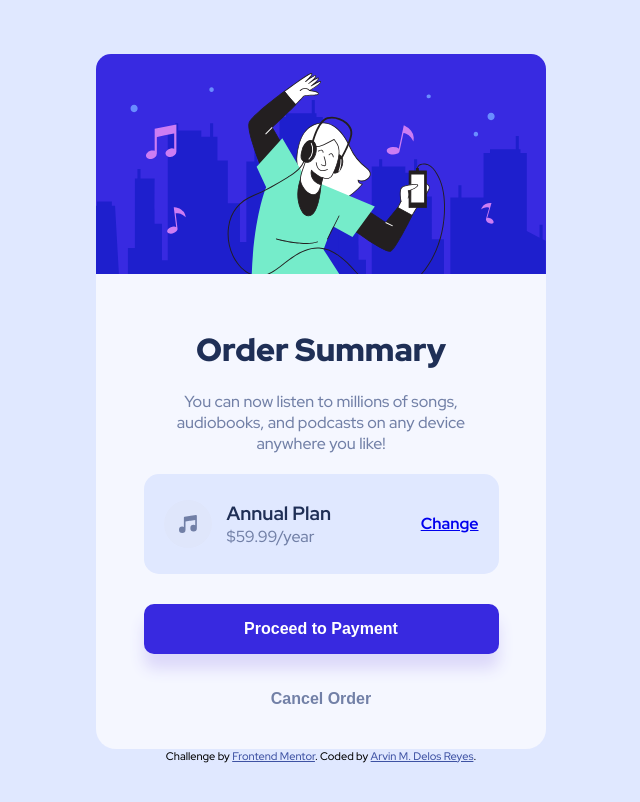
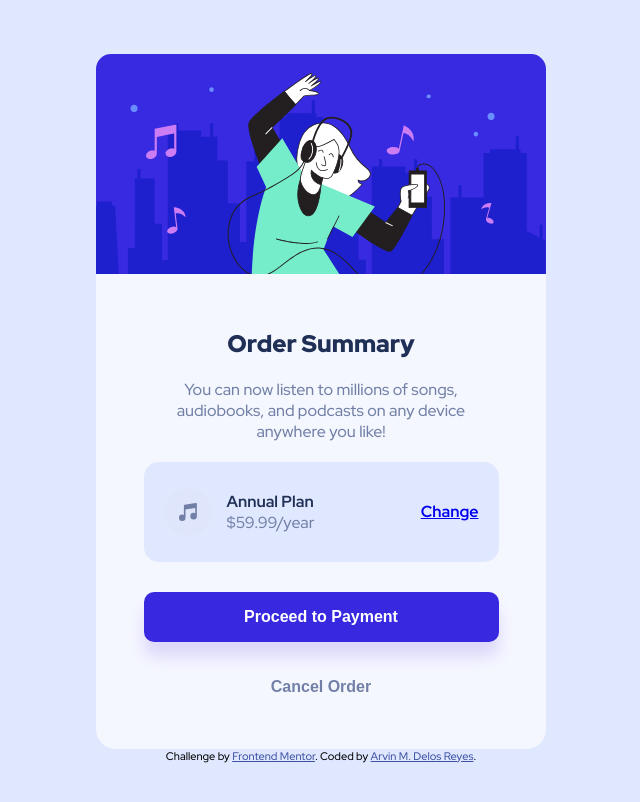
Before and after one commit to arvndlr/order-summary, a plain HTML site: page index.html in a window 1280 px wide. Shown: the whole page, without its empty margins (319-959 px from the left). Drawn offline with Linux system fonts and the light colour scheme.

Commit message:
update headings

```diff
--- a/css/styles.css
+++ b/css/styles.css
@@ -46,7 +46,7 @@ p {
   flex-direction: column;
 }
 .card-container h1 {
-  font-size: 2em;
+  font-size: 1.5em;
   margin: 0;
   font-weight: 900;
   color: var(--dark-blue);
@@ -78,7 +78,7 @@ p {
   color: #766cf1;
 }
 #annual-title {
-  font-size: 1.2em;
+  font-size: 1em;
   font-weight: 700;
   color: var(--dark-blue);
 }
@@ -165,7 +165,7 @@ button {
     font-weight: 700;
   }
   #annual-title {
-    font-size: 1.2em;
+    font-size: 1em;
     font-weight: 700;
   }
   button {
```
